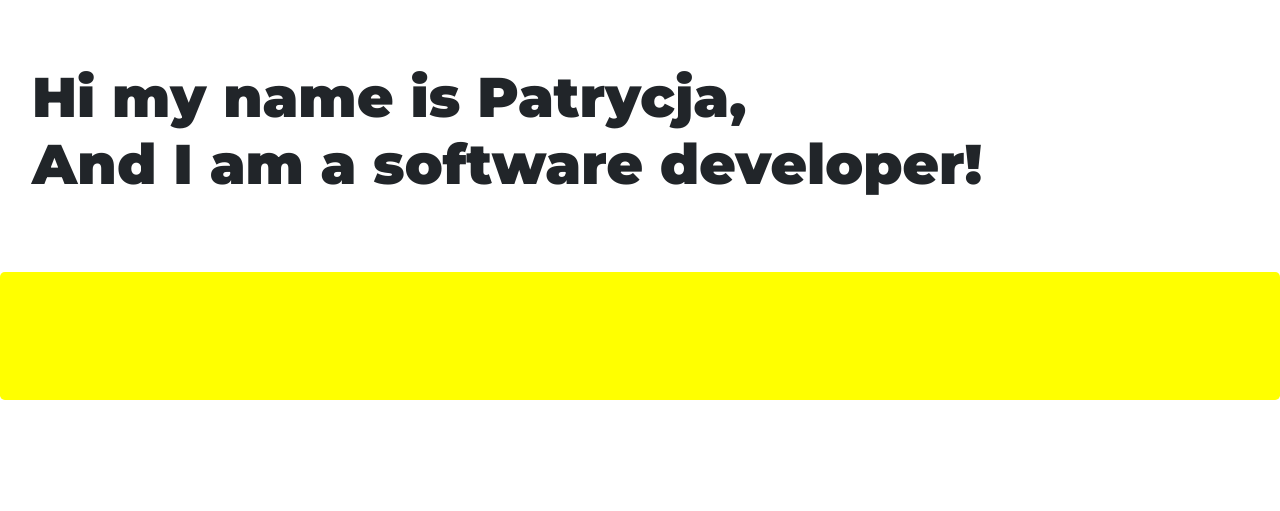
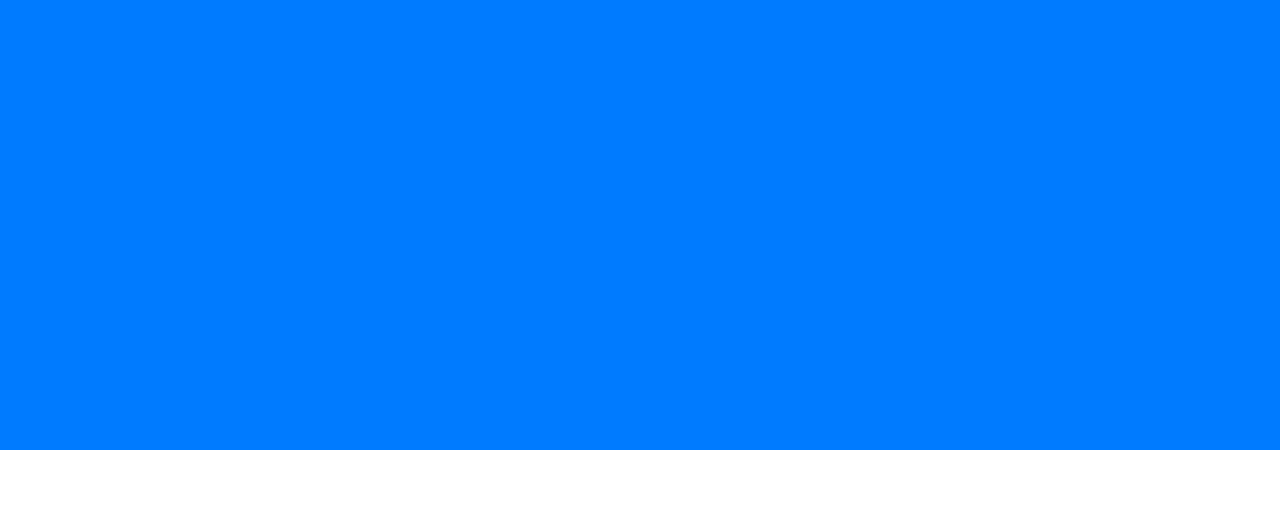
Before and after one commit to Xorast/portfolio, a Flask app: page / in a window 1280 px wide. Shown: the part 56-567 px from the top of the page. Run offline with Flask 2, Linux system fonts and the light colour scheme; some libraries are stand-ins or nearby versions.

Commit message:
added styling to hero wrapper and changed syntax

```diff
--- a/static/css/style.css
+++ b/static/css/style.css
@@ -5,6 +5,11 @@
 
 a {
     font-family: 'Montserrat', sans-serif;
+}
+
+.hero-area {
+    padding: 250px 0 200px;
+    position: relative;
 }
 
 .jumbotron {
--- a/templates/pages/index.html
+++ b/templates/pages/index.html
@@ -14,7 +14,7 @@
 
 <body>
     <header>
-        <section class="hero-area bg-primary">
+
         <nav class="navbar navbar-expand-lg navbar-light bg-light">
             <a class="navbar-brand" href="#">
                 <img src="/docs/4.0/assets/brand/bootstrap-solid.svg" width="30" height="30" class="d-inline-block align-top" alt="">Navbar</a>
@@ -30,13 +30,17 @@
                 </div>
             </div>
         </nav>
-        </section>
+
     </header>
+
+    <section class="hero-area bg-primary"></section>
     <div class="jumbotron">
         <h1 class="display-4">Hi my name is Patrycja,
             <br> And I am a software developer!</h1>
 
     </div>
+    </section>
+
     <div class="jumbotron" id="yellow">
 
 
```
Lines whose indentation alone changed are shown as unchanged.
